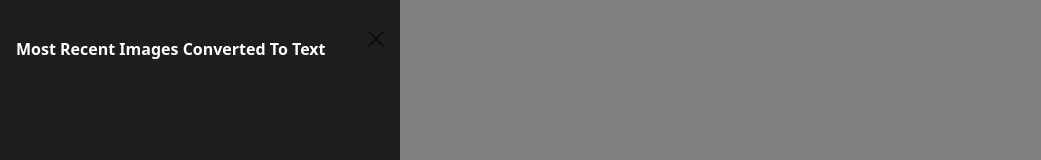
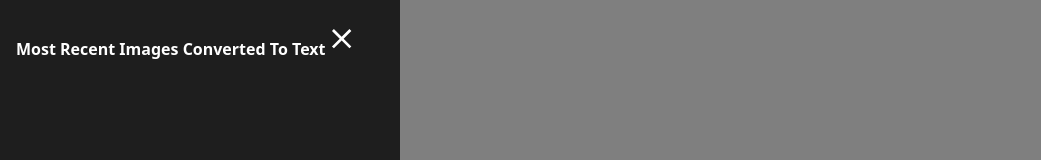
Before and after one commit to KyleHennessy/image-to-text, a React (Vite) app in the folder client/: page / in a window 1280 px wide. Both pictures are taken after a click on the button 299 px from the left and 710 px from the top of the page. Shown: the top 160 px of the page, without its empty margins (0-1041 px from the left). Built offline with nearby package versions, Linux system fonts and the light colour scheme; no server answers.

Commit message:
Fixed styling of offcanvas body and close button.

```diff
--- a/client/src/App.css
+++ b/client/src/App.css
@@ -33,3 +33,10 @@
 .read-the-docs {
   color: #888;
 }
+
+.close-offcanvas{
+  cursor: pointer;
+  opacity: 1;
+  font-size: 25pt;
+  padding: 0;
+}
--- a/client/src/components/Files.tsx
+++ b/client/src/components/Files.tsx
@@ -1,32 +1,22 @@
 import { useEffect } from "react";
 import { useFiles } from "../context/FileCacheContext";
+import { IoMdClose } from "react-icons/io";
 
 export function Files() {
-  const {files, setFiles} = useFiles();
+  const files = useFiles().files;
 
-  useEffect(() => {
-    console.log('files updated');
-    console.log(files);
-  }, [files]);
   return (
-    <div
-      className="offcanvas offcanvas-start"
-      id="files"
-    >
+    <div className="offcanvas offcanvas-start" id="files">
       <div className="offcanvas-header">
         <h4 className="offcanvas-title" id="offcanvasExampleLabel">
           Most Recent Images Converted To Text
         </h4>
-        <button
-          type="button"
-          className="btn-close"
-          data-bs-dismiss="offcanvas"
-          aria-label="Close"
-        ></button>
-      </div>
-      <div className="offcanvas-body">
+
+
+          <IoMdClose className="close-offcanvas" data-bs-dismiss="offcanvas"  />
 
       </div>
+      <div className="offcanvas-body"></div>
     </div>
   );
 }
```
